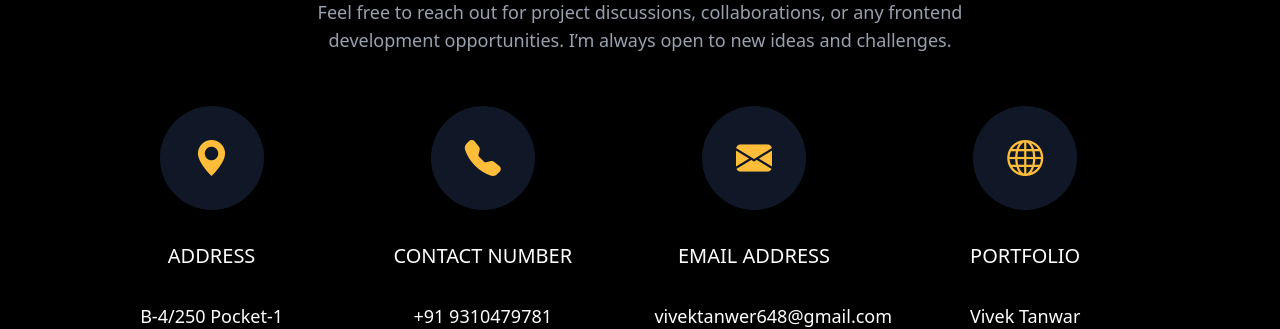
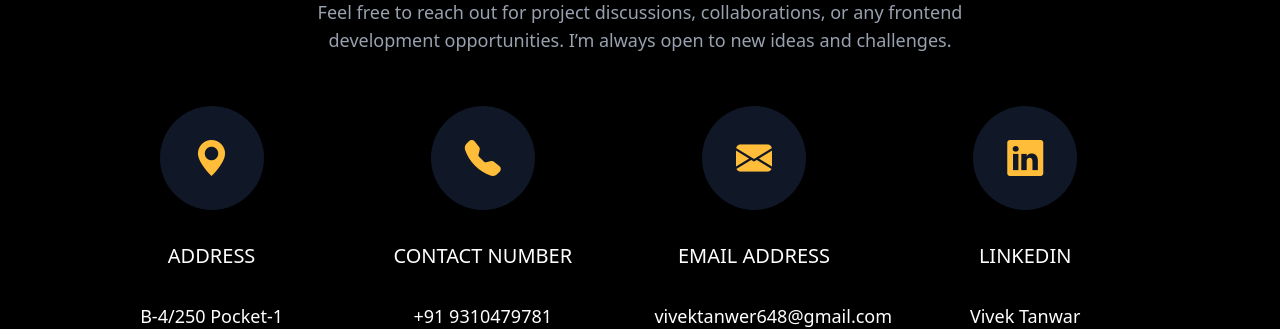
Before and after one commit to Vivektanwer/vivek-tanwar, a React (Vite) app: page / in a window 1280 px wide. Shown: the part 5481-5810 px from the top of the page. Built offline with nearby package versions, Linux system fonts and the light colour scheme.

Commit message:
Update contact section links and titles

```diff
--- a/src/HomeComponent/ContactSection.jsx
+++ b/src/HomeComponent/ContactSection.jsx
@@ -26,10 +26,10 @@ const ContactSection = () => {
             url:"mailto:vivektanwer648@gmail.com",
         },
         {
-            icons:"bi bi-globe",
-            title:"PORTFOLIO",
+            icons:"bi bi-linkedin",
+            title:"LINKEDIN",
             description:"Vivek Tanwar",
-            url:"https://vivek-tanwar.vercel.app/",
+            url:"https://www.linkedin.com/in/vivek-tanwar-developer/",
         },
     ]
 
```
